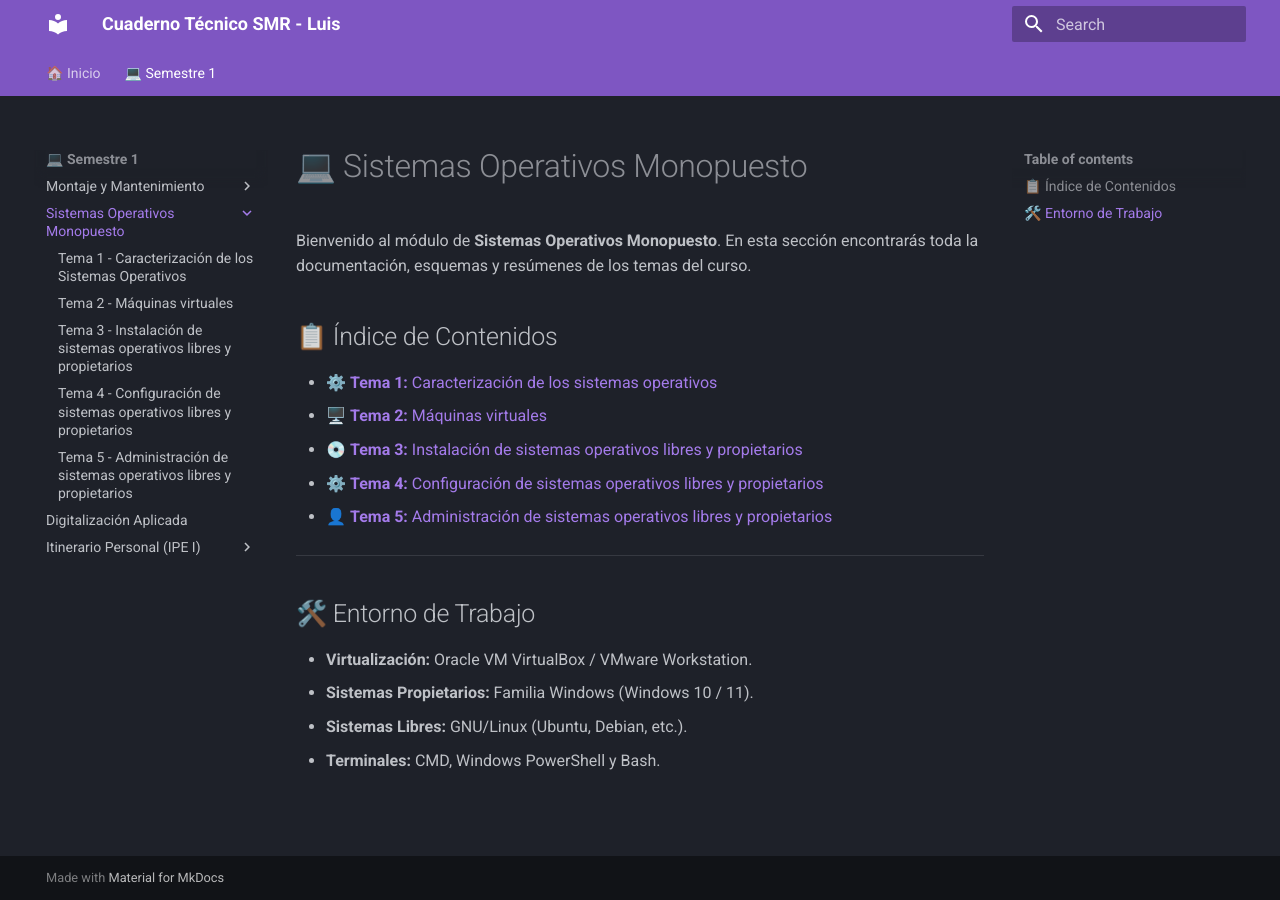
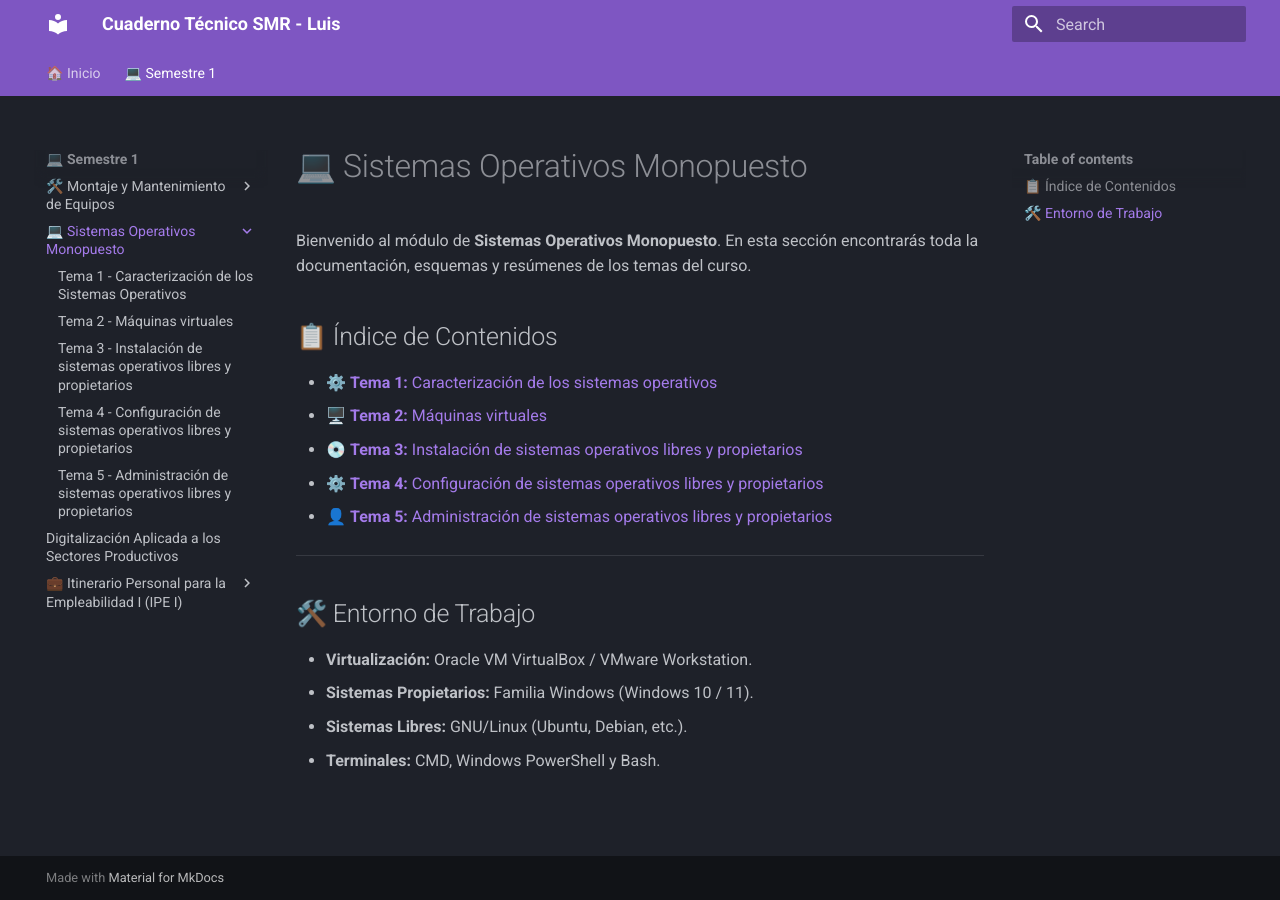
Before and after one commit to Beamspark/SMR-Apuntes, an MkDocs documentation site: the page built from docs/sistemas/index.md, in a window 1280 px wide. Built offline with MkDocs 1.6.1 and Material for MkDocs 9.7.7, drawn with Linux system fonts in a browser that asks for light colours.

Commit message:
Update mkdocs.yml

```diff
--- a/mkdocs.yml
+++ b/mkdocs.yml
@@ -30,7 +30,7 @@ extra_javascript:
 nav:
   - 🏠 Inicio: index.md
   - 💻 Semestre 1:
-      - Montaje y Mantenimiento:
+      - 🛠️ Montaje y Mantenimiento de Equipos:
           - montaje/index.md
           - Tema 1 - Medición de Parámetros Eléctricos: montaje/tema-1.md
           - Tema 2 - Prevención de Riesgos Laborales: montaje/tema-2.md
@@ -43,15 +43,15 @@ nav:
           - Tema 9 - Nuevas Tendencias: montaje/tema-9.md
           - Tema 10 - Mantenimiento Preventivo y Correctivo: montaje/tema-10.md
           - Tema 11 - Instalación de Programas y Software: montaje/tema-11.md
-      - Sistemas Operativos Monopuesto:
+      - 💻 Sistemas Operativos Monopuesto:
           - sistemas/index.md
           - Tema 1 - Caracterización de los Sistemas Operativos: sistemas/tema-1.md
           - Tema 2 - Máquinas virtuales: sistemas/tema-2.md
           - Tema 3 - Instalación de sistemas operativos libres y propietarios: sistemas/tema-3.md
           - Tema 4 - Configuración de sistemas operativos libres y propietarios: sistemas/tema-4.md
           - Tema 5 - Administración de sistemas operativos libres y propietarios: sistemas/tema-5.md
-      - Digitalización Aplicada: digitalizacion/index.md
-      - Itinerario Personal (IPE I):
+      - Digitalización Aplicada a los Sectores Productivos: digitalizacion/index.md
+      - 💼 Itinerario Personal para la Empleabilidad I (IPE I):
           - itinerario/index.md
           - Tema 1 - Sector productivo: itinerario/tema-1.md
           - Tema 2 - Prevención de riesgos laborales: itinerario/tema-2.md
```
